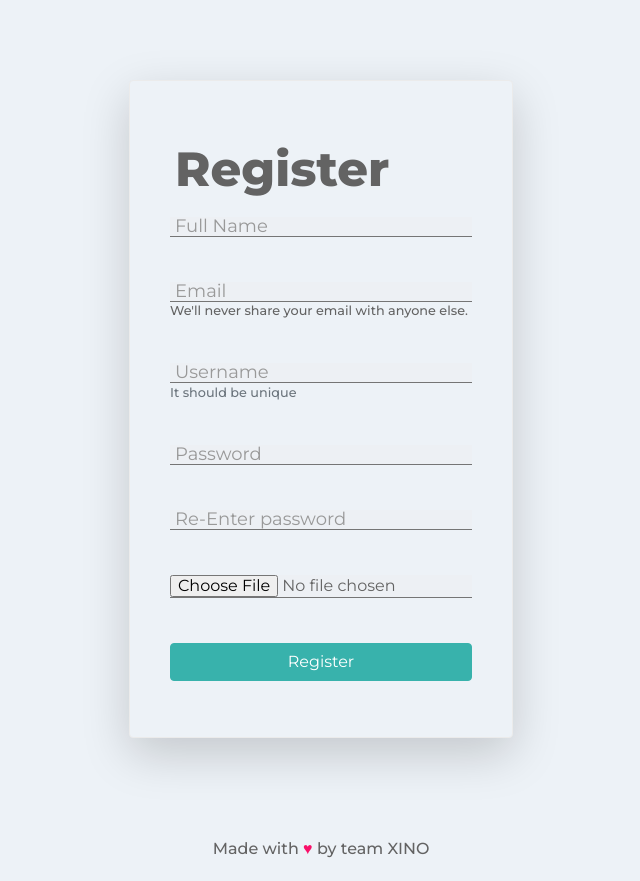
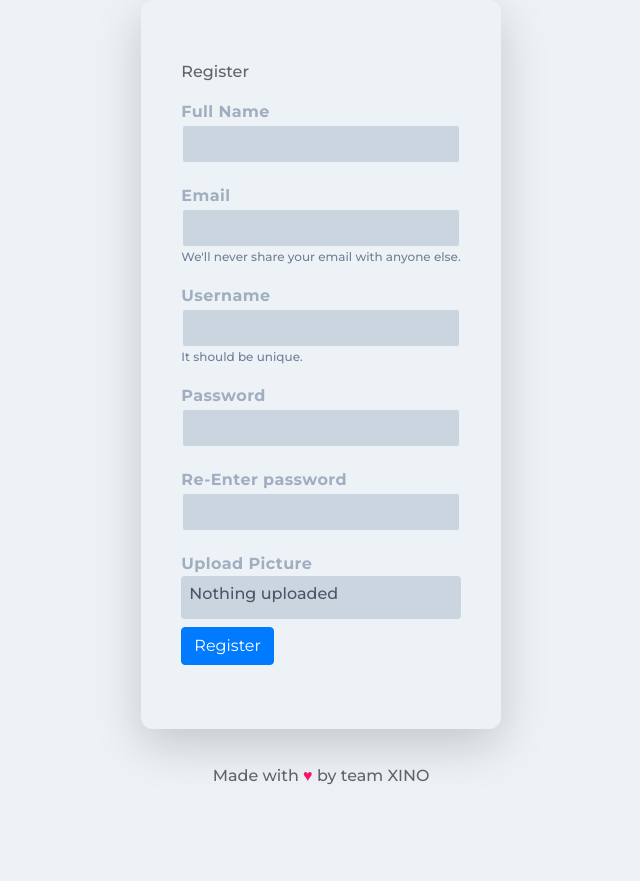
Before and after one commit to tijilchhabra1729/ncrypt, a Flask app: page /register in a window 1280 px wide. Shown: the part 96-977 px from the top of the page, without its empty margins (319-959 px from the left). After the commit the page ends 881 px from the top, so only its background shows below. Run offline with Flask 2, Linux system fonts and the light colour scheme; style sheets or scripts are compiled from the project's sources; some libraries are stand-ins or nearby versions.

Commit message:
Reg_form_change

```diff
--- a/Tool/static/js/app.js
+++ b/Tool/static/js/app.js
@@ -18,4 +18,36 @@
 });
 
 
+
+// You can modify the upload files to pdf's, docs etc
+//Currently it will upload only images
+
+$(document).ready(function ($) {
+
+    // Upload btn on change call function
+    $(".uploadlogo").change(function () {
+        var filename = readURL(this);
+        $(this).parent().children('span').html(filename);
+    });
+
+    // Read File and return value
+    function readURL(input) {
+        var url = input.value;
+        var ext = url.substring(url.lastIndexOf('.') + 1).toLowerCase();
+        if (input.files && input.files[0] && (
+            ext == "png" || ext == "jpeg" || ext == "jpg" || ext == "gif" || ext == "pdf"
+        )) {
+            var path = $(input).val();
+            var filename = path.replace(/^.*\\/, "");
+            // $('.fileUpload span').html('Uploaded Proof : ' + filename);
+            return "Uploaded file : " + filename;
+        } else {
+            $(input).val("");
+            return "Only image/pdf formats are allowed!";
+        }
+    }
+    // Upload btn end
+
+});
+
 console.log('Xino <3 Ncrypt')
--- a/Tool/static/styles/main.css
+++ b/Tool/static/styles/main.css
@@ -64,9 +64,6 @@
   border-color:#555;
 }
 
-.abt-text{
-  margin: 10px;
-}
 .hding{
   font-size:4em;
   font-weight: 800;
@@ -75,179 +72,31 @@
 /* h1 { color: #4b4a4a; } */
 
 
-form {
-	margin: 4em auto;
-	padding: 3em 2em 2em 2em;
-	background: #edf0f4;
-  border: 1px solid #ebebeb;
-  border-radius: 2em;
-}
-.head{
-  font-weight: 800;
-  font-size: 3em;
-  padding:5px;
+.fileUpload {
+  position: relative;
+  overflow: hidden;
+  height: 43px;
+  margin-top: 0;
 }
 
-.group {
-	position: relative;
-	margin-bottom: 45px;
-}
-.group1 {
-	position: relative;
-	margin-bottom: 45px;
-}
-input, textarea {
-	font-size: 18px;
-	padding: 10px 10px 10px 5px;
-	-webkit-appearance: none;
-	display: block;
-	background: #edf0f4;
-	color: #636363;
-	width: 100%;
-	border: none;
-	border-radius: 0;
-	border-bottom: 1px solid #757575;
+.fileUpload input.uploadlogo {
+  position: absolute;
+  top: 0;
+  right: 0;
+  margin: 0;
+  padding: 0;
+  font-size: 20px;
+  cursor: pointer;
+  opacity: 0;
+  filter: alpha(opacity=0);
+  width: 100%;
+  height: 42px;
 }
 
-input:focus { outline: none; }
-textarea:focus { outline: none; }
-
-
-
-.group label {
-	color: #999;
-	font-size: 18px;
-	font-weight: normal;
-	position: absolute;
-	pointer-events: none;
-	left: 5px;
-	top: 0px;
-	transition: all 0.2s ease;
-}
-/* .group1 label {
-	color: #999;
-	font-size: 18px;
-	font-weight: normal;
-	position: absolute;
-	pointer-events: none;
-	left: 5px;
-	top: -10px;
-} */
-a{
-  text-decoration: none !important;
-}
-.overflow-x-scroll::-webkit-scrollbar{
-  display: none;
-  scrollbar-width: none;
-}
-input:focus ~ label, input.used ~ label {
-	top: -20px;
-  transform: scale(.75); left: -2px;
-	color: #38B2AC;
-}
-
-textarea:focus ~ label, textarea.used ~ label {
-	top: -20px;
-  transform: scale(.75); left: -2px;
-	color: #38B2AC;
-}
-
-
-
-
-.bar {
-	position: relative;
-	display: block;
-	width: 100%;
-}
-
-.bar:before, .bar:after {
-	content: '';
-	height: 2px;
-	width: 0;
-	bottom: 1px;
-	position: absolute;
-	background: #38B2AC;
-	transition: all 0.2s ease;
-}
-
-.bar:before { left: 50%; }
-
-.bar:after { right: 50%; }
-
-
-input:focus ~ .bar:before, input:focus ~ .bar:after { width: 50%; }
-textarea:focus ~ .bar:before, textarea:focus ~ .bar:after { width: 50%; }
-
-
-
-.highlight {
-	position: absolute;
-	height: 60%;
-	width: 100px;
-	top: 25%;
-	left: 0;
-	pointer-events: none;
-	opacity: 0.5;
-}
-
-
-
-input:focus ~ .highlight {
-	animation: inputHighlighter 0.3s ease;
-}
-textarea:focus ~ .highlight {
-	animation: inputHighlighter 0.3s ease;
-}
-
-
-
-@keyframes inputHighlighter {
-	from { background: #38B2AC; }
-	to 	{ width: 0; background: transparent; }
-}
-
-
-
-.button {
-  position: relative;
-  display: inline-block;
-  padding: 12px 24px;
-  margin: .3em 0 1em 0;
+input::-webkit-file-upload-button {
+  cursor: pointer !important;
+  height: 42px;
   width: 100%;
-  vertical-align: middle;
-  color: #fff;
-  font-size: 16px;
-  line-height: 20px;
-  -webkit-font-smoothing: antialiased;
-  text-align: center;
-  letter-spacing: 1px;
-  background: transparent;
-  border: 0;
-  border-bottom: 2px solid #38B2AC;
-  cursor: pointer;
-  transition: all 0.15s ease;
-}
-.button:focus { outline: 0; }
-
-
-/* Button modifiers */
-
-.buttonBlue {
-  background: #38B2AC;
-  text-shadow: 1px 1px 0 rgba(189, 226, 120, 0.5);
-}
-
-.buttonBlue:hover { background: #2C7A7B; }
-
-.btn-primary{
-  background-color: #38B2AC;
-  border-color: #38B2AC;
-}
-
-.btn-primary:hover{
-  background-color: #2C7A7B;
-  border-color: #2C7A7B;
 }
 @media screen and (max-width: 1100px) {
   body{
--- a/Tool/templates/register.htm
+++ b/Tool/templates/register.htm
@@ -2,55 +2,108 @@
 
 
 <div class="container">
-  <div class="row justify-content-center">
-    <div class="col">
+  <div class="row justify-content-center ">
     <br>
 
-      <form method="POST" enctype="multipart/form-data"
-        class="max-w-sm rounded overflow-hidden shadow-lg p-10 bg-gray-200">
+    <form method="POST" enctype="multipart/form-data" class="rounded-xl overflow-hidden shadow-lg p-10 bg-gray-200 ">
       <h1 class="head py-4">Register</h1>
       {{form.hidden_tag()}}
-        <div class="group">
-          {{form.name}}
-          <span class="highlight"></span><span class="bar"></span>
-          <label>Full Name</label>
+      <div>
+        <label class="block text-gray-500 font-bold text-left mb-1 md:mb-0 pr-2 tracking-wide" for="inline-full-name">
+          Full Name
+        </label>
       </div>
-        <div class="group">
-          {{form.email}}<span class=" highlight"></span><span class="bar"></span>
-          <label>Email</label>
+      <div>
+        {{form.name(class="bg-gray-400 appearance-none font-medium border-2 border-gray-200 rounded w-full py-2 px-4 text-gray-700
+            leading-tight focus:outline-none focus:bg-white focus:border-teal-500")}}
+      </div>
+      <div class="my-4">
+        <div class=" w-1/3">
+          <label class="block text-gray-500 font-bold text-left mb-1 md:mb-0 pr-2 tracking-wide" for="inline-full-name">
+            Email
+          </label>
+        </div>
+        <div>
+          {{form.email(class="bg-gray-400 appearance-none font-medium border-2 border-gray-200 rounded w-full py-2 px-4 text-gray-700
+            leading-tight focus:outline-none focus:bg-white focus:border-teal-500")}}
+        </div>
 
-          <small id="emailHelp">We'll never share your email with anyone else.</small>
+
+        <small id="emailHelp" class="text-gray-600 text-xs">We'll never share your email with anyone else.</small>
+        <br>
         {%if form.email.errors%} {%for error in form.email.errors%}
-          <small class="text-danger">{{error}}</small>
+
+        <small class="text-red-500 text-xs ">{{error}}</small>
         {%endfor%} {%endif%}
       </div>
-        <div class="group ">
-          {{form.username}}<span class="highlight"></span><span class="bar"></span>
-          <label>Username</label>
-          <small id="emailHelp" class="form-text text-muted">It should be unique</small>
+
+      <div class="my-4">
+        <div class=" w-1/3">
+          <label class="block text-gray-500 font-bold text-left mb-1 md:mb-0 pr-2 tracking-wide" for="inline-full-name">
+            Username
+          </label>
+        </div>
+        <div>
+          {{form.username(class="bg-gray-400 appearance-none font-medium border-2 border-gray-200 rounded w-full py-2 px-4 text-gray-700
+            leading-tight focus:outline-none focus:bg-white focus:border-teal-500")}}
+        </div>
+
+
+        <small id="emailHelp" class="text-gray-600 text-xs">It should be unique.</small>
+        <br>
         {%if form.username.errors%} {%for error in form.username.errors%}
-          <small class="text-danger">{{error}}</small>
+        <small class="text-red-500 text-xs ">{{error}}</small>
         {%endfor%} {%endif%}
       </div>
-        <div class="group ">
-          {{form.password}}<span class="highlight"></span><span class="bar"></span>
-          <label>Password</label>
+      <div class="my-4">
+        <div class=" w-1/3">
+          <label class="block text-gray-500 font-bold text-left mb-1 md:mb-0 pr-2 tracking-wide" for="inline-full-name">
+            Password
+          </label>
+        </div>
+        <div>
+          {{form.password(class="bg-gray-400 appearance-none font-medium border-2 border-gray-200 rounded w-full py-2 px-4 text-gray-700
+            leading-tight focus:outline-none focus:bg-white focus:border-teal-500")}}
+        </div>
+
+
         {%if form.password.errors%} {%for error in
           form.password.errors%}
-          <small class="text-danger">{{error}}</small>
+        <small class="text-red-500 text-xs ">{{error}}</small>
         {%endfor%} {%endif%}
       </div>
-        <div class="group ">
-          {{form.pass_confirm}} <span class="highlight"></span><span class="bar"></span>
-          <label>Re-Enter password</label>{%if
-      form.pass_confirm.errors%} {%for error in form.pass_confirm.errors%}
-          <small class="text-danger">{{error}}</small>
+      <div class="my-4">
+        <div>
+          <label class="block text-gray-500 font-bold text-left mb-1 md:mb-0 pr-2 tracking-wide" for="inline-full-name">
+            Re-Enter password
+          </label>
+        </div>
+        <div>
+          {{form.pass_confirm(class="bg-gray-400 appearance-none font-medium border-2 border-gray-200 rounded w-full py-2 px-4 text-gray-700
+            leading-tight focus:outline-none focus:bg-white focus:border-teal-500")}}
+        </div>
+
+
+        {%if form.pass_confirm.errors%} {%for error in form.pass_confirm.errors%}
+        <small class="text-red-500 text-xs ">{{error}}</small>
         {%endfor%} {%endif%}
       </div>
-        <div class="group">
-          {{form.picture (class="appearance-none outline-none")}}
-          {%if
-      form.picture.errors%} {%for error in form.picture.errors%} <small class="text-danger">{{error}}</small>
+      <div class="my-4">
+        <div>
+          <label class="block text-gray-500 font-bold text-left mb-1 md:mb-0 pr-2 tracking-wide" for="inline-full-name">
+            Upload Picture
+          </label>
+        </div>
+        <div>
+          <div class="fileUpload width100 bg-gray-400 appearance-none font-medium border-2 border-gray-200 rounded w-full p-2 text-gray-700
+          leading-tight text-left uploadlogo focus:outline-none focus:bg-white focus:border-teal-500">
+            <span>Nothing uploaded</span>
+            {{form.picture(class="uploadlogo")}}
+          </div>
+
+
+          {%if form.picture.errors%} {%for error in form.picture.errors%}
+          <small class="text-red-500 text-xs ">{{error}}</small>
           {%endfor%} {%endif%}
         </div>
 
```
Lines whose indentation alone changed are shown as unchanged.
